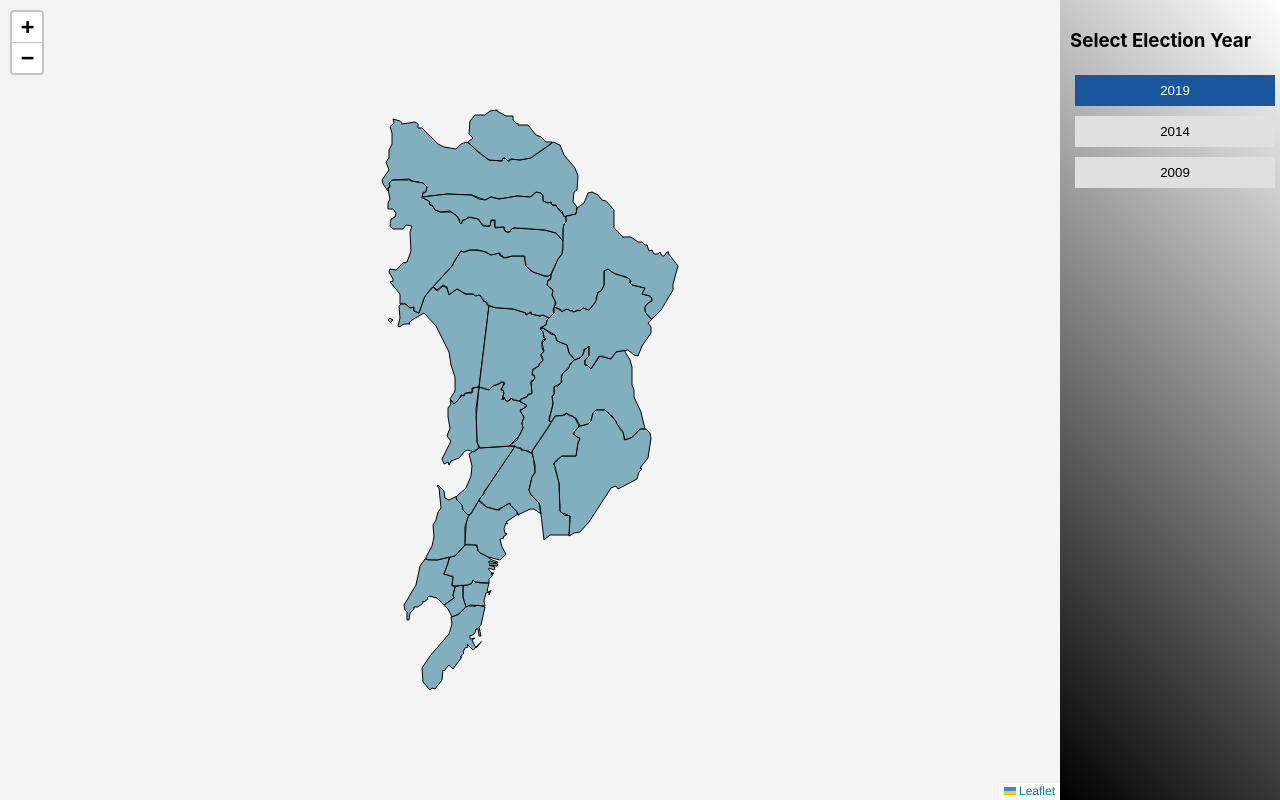
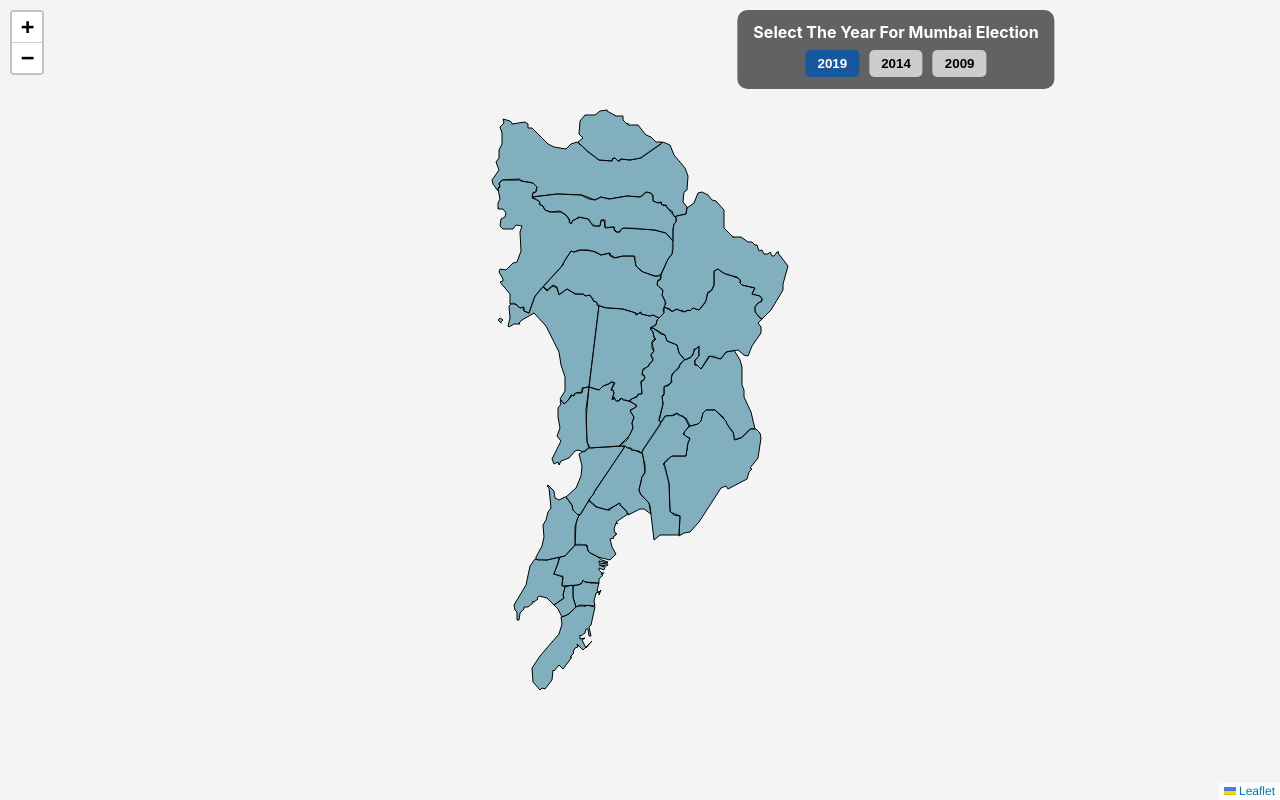
Before and after one commit to Karan28-IE/mumbai-map, a React (Create React App) app: page / in a window 1280 px wide. Built offline with nearby package versions, Linux system fonts and the light colour scheme.

Commit message:
change in tabing part

```diff
--- a/src/App.js
+++ b/src/App.js
@@ -109,31 +109,58 @@ export default function MumbaiWardMap() {
   }, [geoData, selectedYear]);
 
   return (
-    <div style={{ display: "flex" }}>
-      <div style={{ flex: 1 }}>
+    <div style={{ height: "100vh", width: "100%", position: "relative" }}>
       <MapContainer
         center={[19.076, 72.8777]}
         zoom={11}
-          style={{ height: "100vh", width: "100%", background: "#f4f4f4" }}
+        style={{ height: "100%", width: "100%", background: "#f4f4f4" }}
       >
         {geoJsonLayer}
         {geoData && <SetMapBounds geoData={geoData} />}
       </MapContainer>
+
+      {
+
+      }
+      <div
+        style={{
+          position: "absolute",
+          top: "10px",
+          left: "70%",
+          transform: "translateX(-50%)",
+          background: "rgba(0, 0, 0, 0.6)",
+          padding: "12px 16px",
+          borderRadius: "10px",
+          display: "flex",
+          flexDirection: "column",
+          alignItems: "center",
+          zIndex: 1000,
+          textTransform:"capitalize",
+        }}
+      >
+        <div
+          style={{
+            color: "#fff",
+            fontSize: "16px",
+            fontWeight: "bold",
+            marginBottom: "8px",
+            textAlign: "center",
+          }}
+        >
+          Select the year for Mumbai election
         </div>
-
-      <div style={{ width: "200px", background: "linear-gradient(45deg, black, transparent)", padding: "10px" }}>
-        <h3>Select Election Year</h3>
+        <div style={{ display: "flex", gap: "10px" }}>
           {YEARS.map((year) => (
             <button
               key={year}
               style={{
-              margin: "5px",
-              padding: "8px 12px",
-              background: year === selectedYear ? "#16579d" : "#e0e0e0",
+                padding: "6px 12px",
+                background: year === selectedYear ? "#16579d" : "#ccc",
                 color: year === selectedYear ? "#fff" : "#000",
                 border: "none",
+                borderRadius: "5px",
                 cursor: "pointer",
-              width: "100%",
+                fontWeight: "bold",
               }}
               onClick={() => setSelectedYear(year)}
             >
@@ -142,5 +169,6 @@ export default function MumbaiWardMap() {
           ))}
         </div>
       </div>
+    </div>
   );
 }
--- a/src/index.css
+++ b/src/index.css
@@ -18,6 +18,7 @@ code {
   border-radius: 5px;
   padding: 4px;
   color: black;
+  text-transform: capitalize;
 }
 .map-container {
   height: 100vh;
```
Lines whose indentation alone changed are shown as unchanged.
